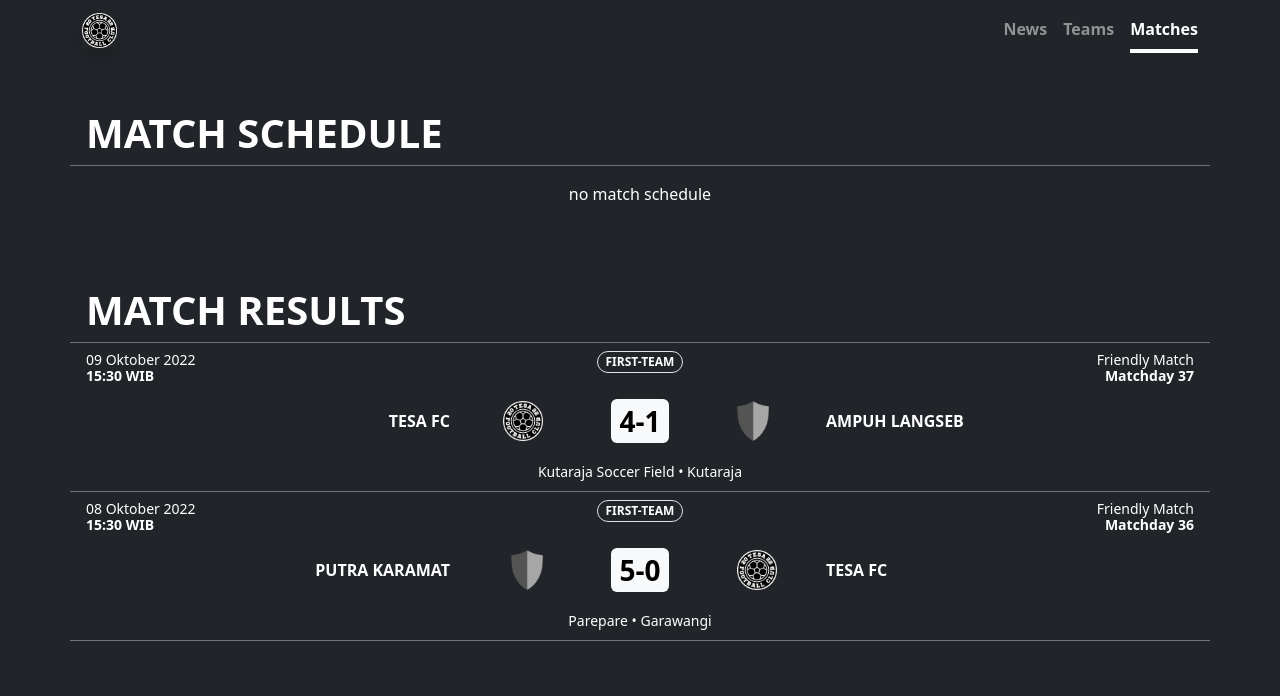
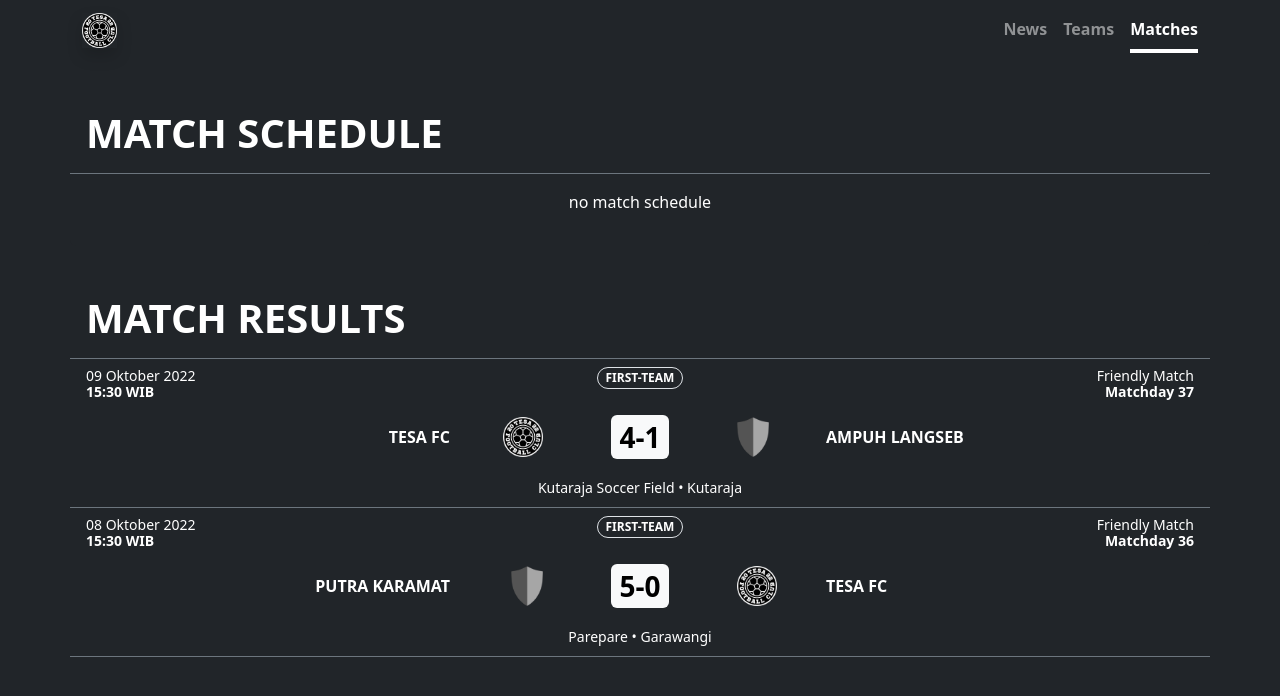
Before and after one commit to tesafc/tesafc.github.io, a Jekyll site: the page built from matches.html, in a window 1280 px wide. Shown: the top 696 px of the page. Built offline with Jekyll 4.4.1, drawn with Linux system fonts in a browser that asks for light colours.

Commit message:
Update matches.html

```diff
--- a/matches.html
+++ b/matches.html
@@ -7,7 +7,7 @@
   <div class="container px-0">
     {% assign schedules = site.matches | where: "status", "match schedule" %}
     {% assign match-count = schedules | size %}
-    <h1 class="text-uppercase fw-bolder border-bottom border-secondary px-3 mb-0 pb-2">match schedule</h1>
+    <h1 class="text-uppercase fw-bolder border-bottom border-secondary px-3 mb-0 pb-3">match schedule</h1>
     <div class="row row-cols-1 g-0">
       {% for match in schedules %}
       <div class="col">
@@ -60,7 +60,7 @@
 
   <div class="container px-0">
     {% assign results = site.matches | where: "status", "match result" %}
-    <h1 class="mt-5 px-3 text-uppercase fw-bolder border-bottom border-secondary mb-0 pb-2">match results</h1>
+    <h1 class="mt-5 px-3 text-uppercase fw-bolder border-bottom border-secondary mb-0 pb-3">match results</h1>
     <div class="row row-cols-1 g-0">
       {% for match in results reversed %}
       <div class="col">
```
